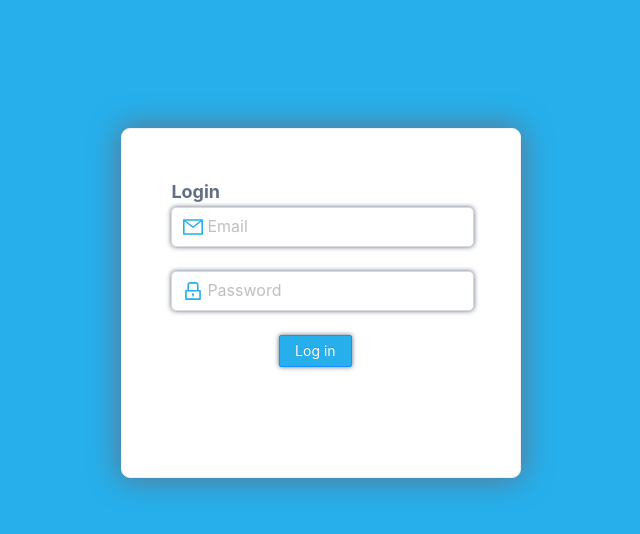
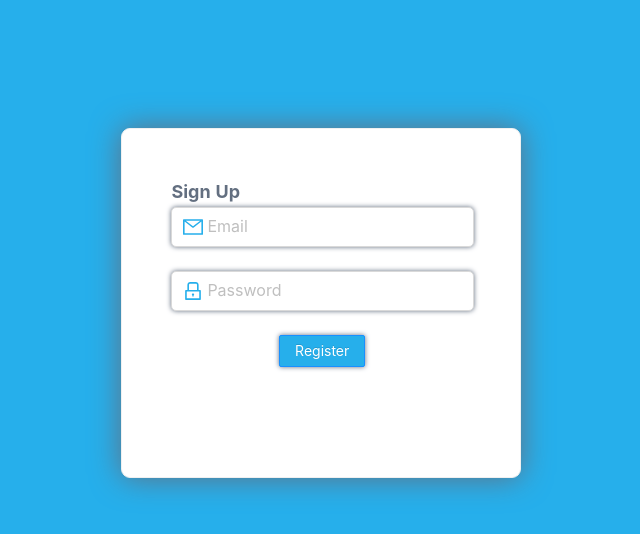
Before and after one commit to rajsriselvan-ca/copa_code-web, a React (Create React App) app in the folder my-app/: page / in a window 1280 px wide. Shown: the top 534 px of the page, without its empty margins (319-959 px from the left). Built offline with nearby package versions, Linux system fonts and the light colour scheme.

Commit message:
login api

```diff
--- a/my-app/package.json
+++ b/my-app/package.json
@@ -7,6 +7,7 @@
     "@testing-library/react": "^11.2.7",
     "@testing-library/user-event": "^12.8.3",
     "antd": "^4.16.13",
+    "axios": "^0.24.0",
     "react": "^17.0.2",
     "react-dom": "^17.0.2",
     "react-helmet": "^6.1.0",
--- /dev/null
+++ b/my-app/src/Api/login.js
@@ -0,0 +1,9 @@
+import Axios from 'axios';
+import configData from '../config.json';
+
+export const registerLogin = (payload) => {
+    console.log("lollolol", configData.SERVER_URL)
+    Axios.post(`${configData.SERVER_URL}/${'register'}`, payload).then((response) => {
+        console.log("registerLogin api response---", response)
+    })
+}
--- a/my-app/src/Components/login-form.js
+++ b/my-app/src/Components/login-form.js
@@ -3,10 +3,19 @@ import { Form, Input, Button, Checkbox, Card } from 'antd';
 import { MailOutlined, LockOutlined } from '@ant-design/icons';
 import Helmet from 'react-helmet';
 import '../Styles/login.css';
+import { registerLogin } from '../Api/login';
 
 function Login() {
+    const [registerUser, setRegisterUser ] = useState();
+    const [registerPassword, setRegisterPassword ] = useState();
+
     const onFinish = (values) => {
-        console.log('Received values of form: ', values);
+        // console.log('Received values of form: ', values);
+        const registerPayload = {
+            username: registerUser,
+            password: registerPassword
+        };
+        registerLogin(registerPayload);
     };
     return (
         <div className="login-outline">
@@ -23,7 +32,7 @@ function Login() {
                         onFinish={onFinish}
                     >
                         <div className="inner-box">
-                            <span className="login-header"><b>Login</b></span>
+                            <span className="login-header"><b>Sign Up</b></span>
                             <div>
                                 <Form.Item
                                     name="username"
@@ -35,7 +44,7 @@ function Login() {
                                         },
                                     ]}
                                 >
-                                    <Input className="email-field" size="large" prefix={<MailOutlined style={{ fontSize: '20px' }} className="site-form-item-icon" />} placeholder="Email" />
+                                    <Input className="email-field" onChange={(event) => setRegisterUser(event.target.value)} size="large" prefix={<MailOutlined style={{ fontSize: '20px' }} className="site-form-item-icon" />} placeholder="Email" />
                                 </Form.Item>
                                 <Form.Item
                                     name="password"
@@ -48,6 +57,7 @@ function Login() {
                                 >
                                     <Input
                                         className="password-field"
+                                        onChange={(event) => setRegisterPassword(event.target.value)}
                                         size="large"
                                         prefix={<LockOutlined style={{ fontSize: '20px' }} className="site-form-item-icon" />}
                                         type="password"
@@ -56,7 +66,7 @@ function Login() {
                                 </Form.Item>
                                 <Form.Item>
                                     <Button type="primary" htmlType="submit" className="login-form-button">
-                                        Log in
+                                        Register
                                     </Button>
                                 </Form.Item>
                             </div>
--- a/my-app/src/Styles/login.css
+++ b/my-app/src/Styles/login.css
@@ -18,6 +18,7 @@
     border-radius: 5px;
     box-shadow: 0 0 5px #636f80;
 }
+
 .password-field {
     width: 90%;
     color: #26afeb;
--- /dev/null
+++ b/my-app/src/config.json
@@ -0,0 +1,3 @@
+{
+   "SERVER_URL" : "http://localhost:4000"
+}
```
Also changed, not shown: 1 other file (tests, documents, lock files or other folders).
